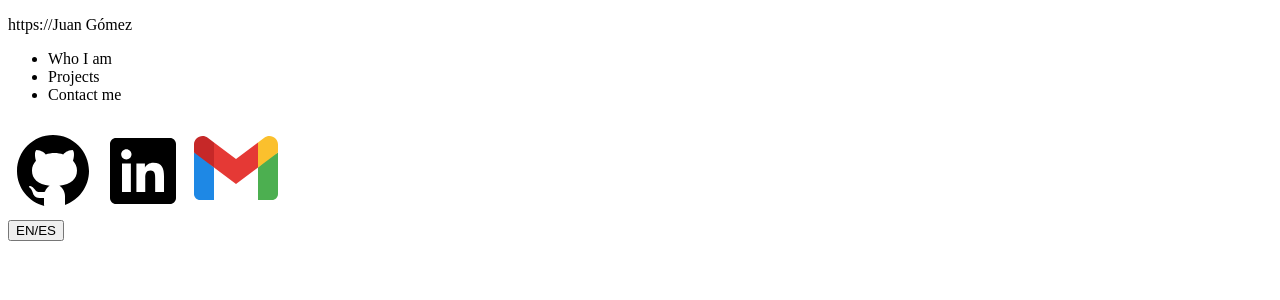
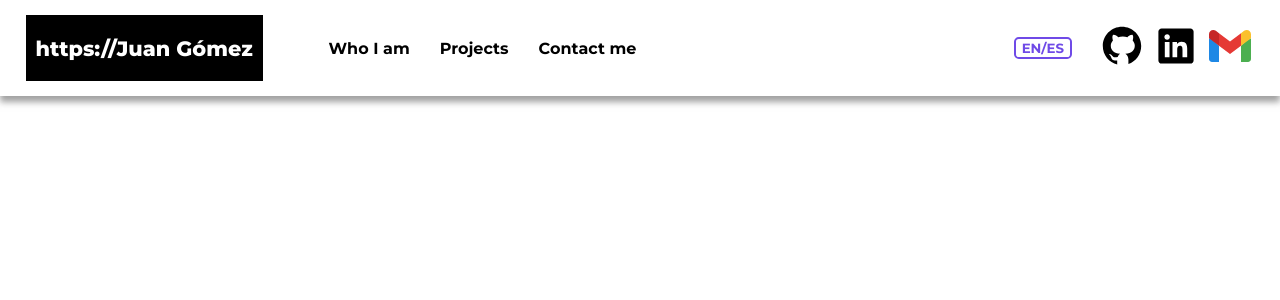
Before and after one commit to JPGomezCuervo/Portfolio-v2, a Vue app: page / in a window 1280 px wide. Shown: the top 300 px of the page. Built offline with nearby package versions, Linux system fonts and the light colour scheme.

Commit message:
navbar structure and basic styles

```diff
--- a/src/components/Nav-Bar/NavBar.vue
+++ b/src/components/Nav-Bar/NavBar.vue
@@ -18,25 +18,26 @@ const languageName = computed(() => {
 </script>
 
 <template>
-    <nav class="header">
+    <nav class="navbar">
         <div class="logo">
             <p>https://Juan Gómez</p>
         </div>
         <ul class="options-container">
 
             <li>
-                <a> {{ navBar.whoIAm }} </a>
+                <a href=""> {{ navBar.whoIAm }} </a>
             </li>
 
             <li>
-                <a>{{ navBar.projects }}</a>
+                <a href="">{{ navBar.projects }}</a>
             </li>
 
             <li>
-                <a>{{ navBar.contactMe }}</a>
+                <a href="">{{ navBar.contactMe }}</a>
             </li>
 
         </ul>
+        <button class= "principal-button-shape" @click="toggleLanguage">{{ languageName }}</button>
         <div class="links-container">
             <a :href="url.github" target="_blank" rel="noreferrer">
                 <img :src="githubIcon" alt="" />
@@ -48,10 +49,66 @@ const languageName = computed(() => {
                 <img :src="gmailIcon" alt="" />
             </a>
         </div>
-        <button @click="toggleLanguage">{{ languageName }}</button>
     </nav>
 </template>
 
 <style lang="scss" scoped>
 @import "./../../style.scss";
+
+.navbar {
+    background-color: white;
+    display: flex;
+    position: fixed;
+    top: 0;
+    left: 0;
+    width: 96%;
+    align-items: center;
+    min-height: 12vh;
+    padding: 0 2% 0 2%;
+    box-shadow: 0 .4rem 0.4rem rgba(99, 99, 99, 0.6);
+}
+.navbar li, a {
+  list-style: none;
+  text-decoration: none;
+  color: inherit;
+  font-family: "Montserrat-Bold";
+  font-size: 1rem;
+}
+
+.logo {
+    display: flex;
+    align-items: center;
+    background-color: black;
+    cursor: pointer;
+    min-width: fit-content;
+    min-height: fit-content;
+    height: 40px;
+    padding: 0 10px 0 10px;
+    margin-right: clamp(20px, 2vw, 100px);
+}
+
+.logo p {
+    color: white;
+    font-family: "Montserrat-ExtraBold";
+    font-size: 1.3rem;
+    white-space: nowrap;
+}
+
+.options-container {
+    display: flex;
+    gap: clamp( 30px, 2vw, 100px);
+    text-align: center;
+    margin-right: auto;
+}
+
+.links-container {
+    display: flex;
+    gap: .5vw;
+    margin-left: clamp(25px, 2vw, 100px)
+}
+
+.links-container img {
+    height: 48px;
+}
+
 </style>
```
